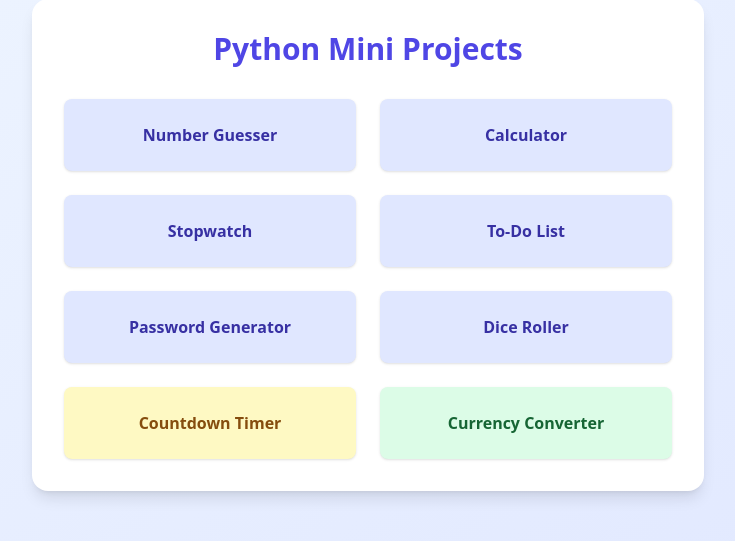
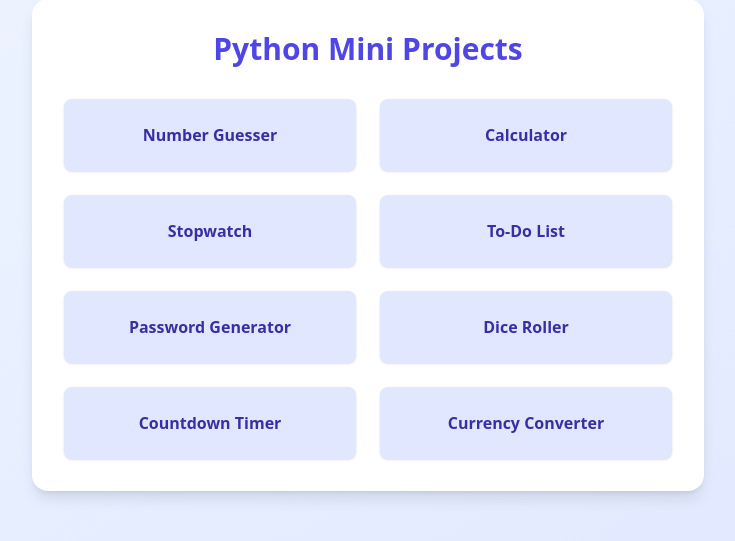
Before and after one commit to Rabdool/Python-Projects, a Flask app: page / in a window 1280 px wide. Shown: the part 155-696 px from the top of the page, without its empty margins (272-1007 px from the left). Run offline with Flask 3, Linux system fonts and the light colour scheme; some libraries are stand-ins or nearby versions.

Commit message:
adjustment of colour

```diff
--- a/templates/index.html
+++ b/templates/index.html
@@ -41,12 +41,12 @@
       </a>
 
       <a href="{{ url_for('countdown_timer') }}"
-        class="block bg-yellow-100 hover:bg-yellow-200 text-yellow-800 text-center p-6 rounded-lg shadow transition duration-200 font-semibold">
+        class="block bg-indigo-100 hover:bg-indigo-200 text-indigo-800 text-center p-6 rounded-lg shadow transition duration-200 font-semibold">
         Countdown Timer
       </a>
 
       <a href="{{ url_for('currency_converter') }}"
-        class="block bg-green-100 hover:bg-green-200 text-green-800 text-center p-6 rounded-lg shadow transition duration-200 font-semibold">
+        class="block bg-indigo-100 hover:bg-indigo-200 text-indigo-800 text-center p-6 rounded-lg shadow transition duration-200 font-semibold">
         Currency Converter
       </a>
     </div>
```
